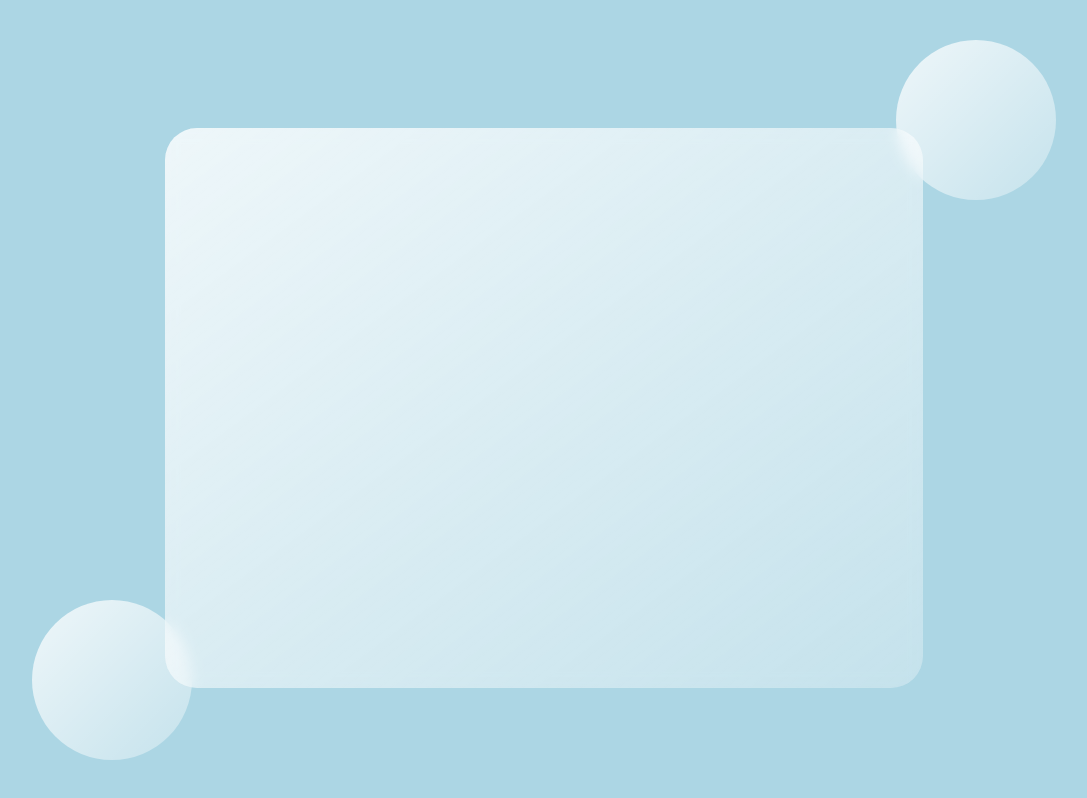
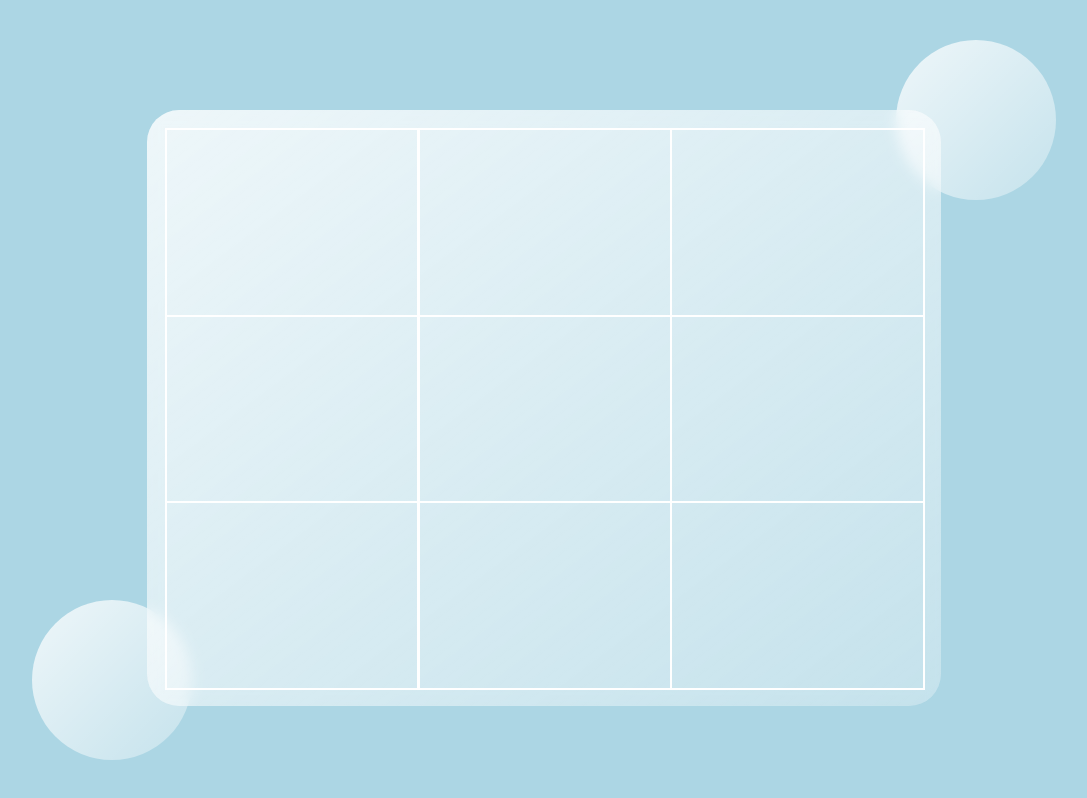
Before and after one commit to Linneaeas/tictac, an Angular app: page / in a window 1280 px wide. Shown: the top 798 px of the page, without its empty margins (96-1183 px from the left). Built offline with nearby package versions, Linux system fonts and the light colour scheme.

Commit message:
Number becomes visible on Click in each Square

```diff
--- a/src/app/components/game/game.component.css
+++ b/src/app/components/game/game.component.css
@@ -17,8 +17,27 @@
   );
   backdrop-filter: blur(0.4rem);
   z-index: 2;
+  display: grid;
+  grid-template-columns: repeat(3, 1fr);
+  padding: 18px;
 }
-
+.square {
+  width: 99%;
+  height: 99%;
+  border-width: 2px;
+  border-style: solid;
+  border-color: white;
+  color: black;
+}
+.square:hover {
+  cursor: pointer;
+  background: linear-gradient(
+    to right bottom,
+    rgba(255, 255, 255, 0.8),
+    rgba(255, 255, 255, 0.3)
+  );
+  backdrop-filter: blur(0.4rem);
+}
 .circle,
 .circle1 {
   width: 10rem;
--- a/src/app/components/game/game.component.html
+++ b/src/app/components/game/game.component.html
@@ -1,5 +1,13 @@
 <div class="gameContainer">
-  <div class="gameBoard"></div>
+  <div class="gameBoard">
+    <div
+      *ngFor="let square of board; let i = index"
+      (click)="handlePlayer(i)"
+      class="square"
+    >
+      {{ square }}
+    </div>
+  </div>
   <div class="circle"></div>
   <div class="circle1"></div>
 </div>
--- a/src/app/components/game/game.component.ts
+++ b/src/app/components/game/game.component.ts
@@ -1,10 +1,20 @@
-import { Component } from '@angular/core';
+import { Component, OnInit } from '@angular/core';
 
 @Component({
   selector: 'app-game',
   templateUrl: './game.component.html',
   styleUrls: ['./game.component.css']
 })
-export class GameComponent {
+export class GameComponent implements OnInit{
 
+  constructor(){};
+  board!:Array<string>
+
+  ngOnInit(): void{
+    this.board=new Array(9).fill("")
+  };
+
+  handlePlayer(index:number){
+    this.board[index]=index+"";
+  }
 }
```
